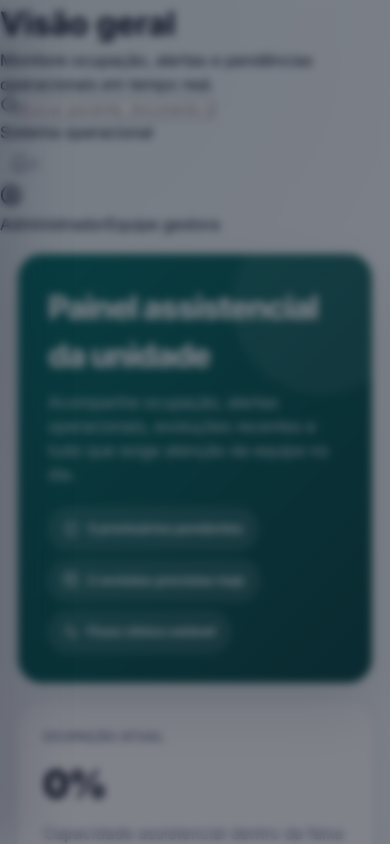
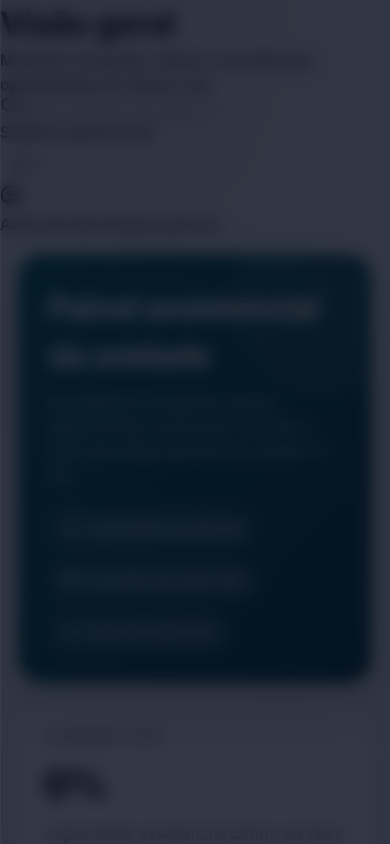
Before and after one commit to EduardoKainan/casadedavi, a Next.js app: page / in a window 390 px wide. Shown: the top 844 px of the page. Built offline with nearby package versions, Linux system fonts and the light colour scheme; no server answers; the database is empty.

Commit message:
fix: sharpen mobile overlay and header blur

```diff
--- a/src/components/sidebar.css
+++ b/src/components/sidebar.css
@@ -216,9 +216,10 @@
   display: none;
   position: fixed;
   inset: 0;
-  background-color: rgba(2, 6, 23, 0.5);
+  background-color: rgba(2, 6, 23, 0.72);
   z-index: 50;
-  backdrop-filter: blur(4px);
+  backdrop-filter: blur(8px);
+  -webkit-backdrop-filter: blur(8px);
   opacity: 0;
   transition: opacity 0.25s ease;
 }
@@ -226,6 +227,24 @@
 .sidebar-overlay.active {
   opacity: 1;
 }
+
+@media (max-width: 768px) {
+  .sidebar-overlay.active {
+    background-color: rgba(2, 6, 23, 0.8);
+  }
+}
+
+.sidebar {
+  background: linear-gradient(180deg, #0f172a 0%, #111827 100%);
+}
+
+@media (max-width: 768px) {
+  .sidebar {
+    background: linear-gradient(180deg, #0b1020 0%, #0d1424 100%);
+    box-shadow: 0 0 0 1px rgba(255,255,255,0.04);
+  }
+}
+
 
 @media (max-width: 900px) {
   .sidebar {
```
Also changed, not shown: src/components/header.css (+18 -2 lines).
